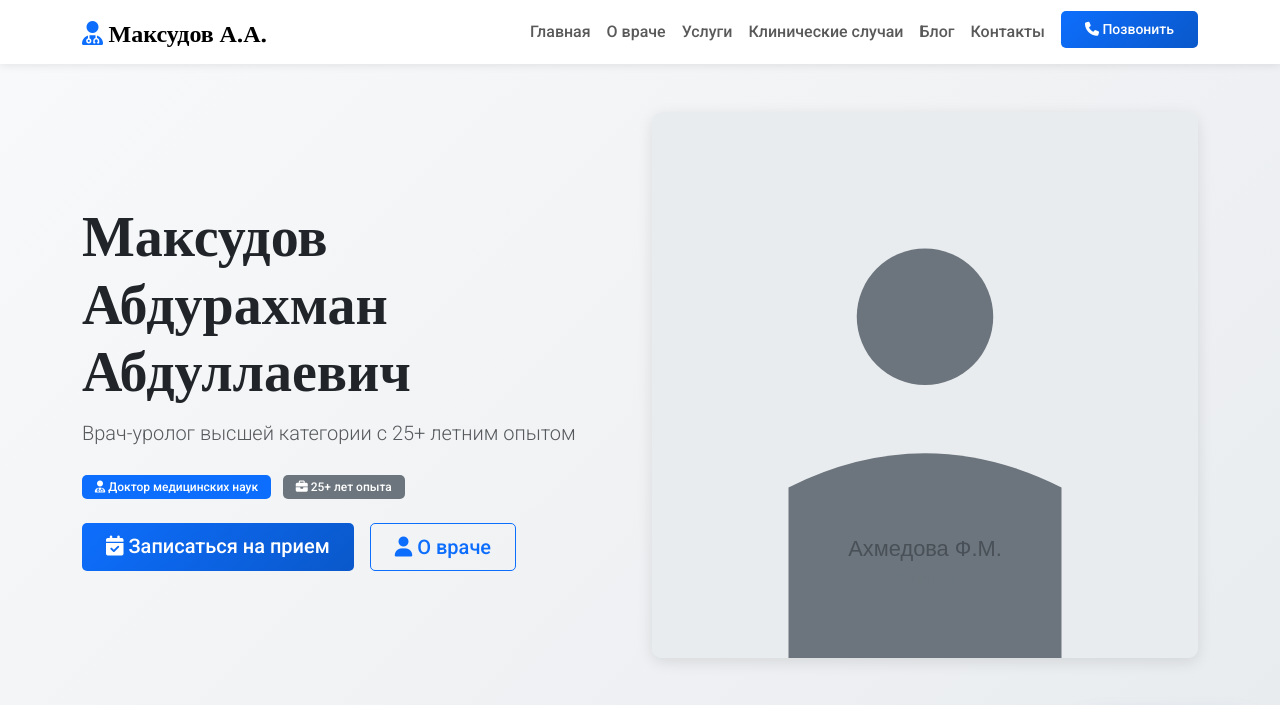
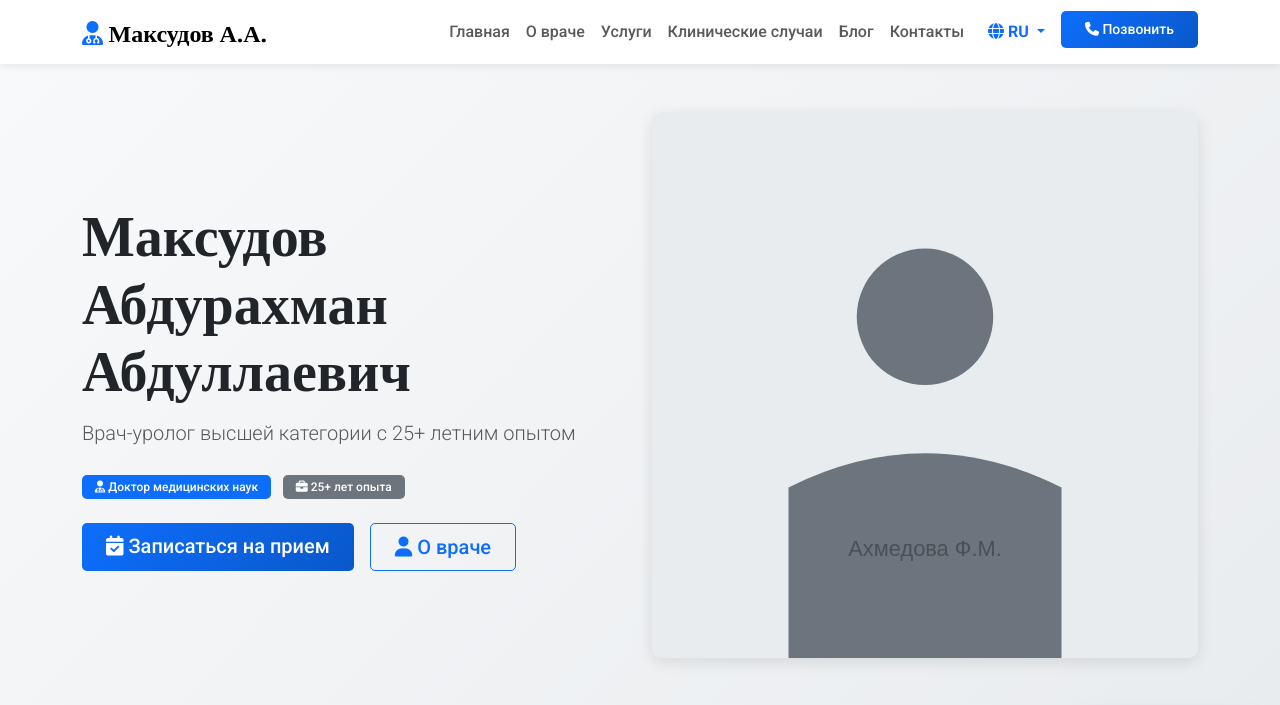
Before and after one commit to STQT/dr-maksudov, a Django app: page / in a window 1280 px wide. Shown: the top 705 px of the page. Run offline with Django 4.2, Linux system fonts and the light colour scheme; data comes from the database, SQL or seed files in the repository; both versions use the stored data as it was after the commit; some libraries are stand-ins or nearby versions.

Commit message:
fix localization

```diff
--- a/core/templates/base.html
+++ b/core/templates/base.html
@@ -1,6 +1,9 @@
 {% load static %}
+{% load i18n %}
+{% load custom_filters %}
+{% get_current_language as CURRENT_LANGUAGE %}
 <!DOCTYPE html>
-<html lang="ru">
+<html lang="{{ CURRENT_LANGUAGE|default:'ru' }}">
 <head>
     <meta charset="UTF-8">
     <meta name="viewport" content="width=device-width, initial-scale=1.0">
@@ -72,26 +75,46 @@
             <div class="collapse navbar-collapse" id="navbarNav">
                 <ul class="navbar-nav ms-auto">
                     <li class="nav-item">
-                        <a class="nav-link {% if request.resolver_match.url_name == 'index' %}active{% endif %}" href="{% url 'index' %}">Главная</a>
+                        <a class="nav-link {% if request.resolver_match.url_name == 'index' %}active{% endif %}" href="{% url 'index' %}">{% trans "Главная" %}</a>
                     </li>
                     <li class="nav-item">
-                        <a class="nav-link {% if request.resolver_match.url_name == 'about' %}active{% endif %}" href="{% url 'about' %}">О враче</a>
+                        <a class="nav-link {% if request.resolver_match.url_name == 'about' %}active{% endif %}" href="{% url 'about' %}">{% trans "О враче" %}</a>
                     </li>
                     <li class="nav-item">
-                        <a class="nav-link {% if request.resolver_match.url_name == 'services' %}active{% endif %}" href="{% url 'services' %}">Услуги</a>
+                        <a class="nav-link {% if request.resolver_match.url_name == 'services' %}active{% endif %}" href="{% url 'services' %}">{% trans "Услуги" %}</a>
                     </li>
                     <li class="nav-item">
-                        <a class="nav-link {% if request.resolver_match.url_name == 'portfolio' %}active{% endif %}" href="{% url 'portfolio' %}">Клинические случаи</a>
+                        <a class="nav-link {% if request.resolver_match.url_name == 'portfolio' %}active{% endif %}" href="{% url 'portfolio' %}">{% trans "Клинические случаи" %}</a>
                     </li>
                     <li class="nav-item">
-                        <a class="nav-link {% if request.resolver_match.url_name == 'blog' %}active{% endif %}" href="{% url 'blog' %}">Блог</a>
+                        <a class="nav-link {% if request.resolver_match.url_name == 'blog' %}active{% endif %}" href="{% url 'blog' %}">{% trans "Блог" %}</a>
                     </li>
                     <li class="nav-item">
-                        <a class="nav-link {% if request.resolver_match.url_name == 'contact' %}active{% endif %}" href="{% url 'contact' %}">Контакты</a>
+                        <a class="nav-link {% if request.resolver_match.url_name == 'contact' %}active{% endif %}" href="{% url 'contact' %}">{% trans "Контакты" %}</a>
+                    </li>
+                    <li class="nav-item dropdown ms-2">
+                        {% get_available_languages as LANGUAGES %}
+                        <a class="nav-link dropdown-toggle" href="#" id="languageDropdown" role="button" data-bs-toggle="dropdown" aria-expanded="false">
+                            <i class="fas fa-globe"></i> {{ CURRENT_LANGUAGE|upper }}
+                        </a>
+                        <ul class="dropdown-menu dropdown-menu-end" aria-labelledby="languageDropdown">
+                            {% for language_code, language_name in LANGUAGES %}
+                            <li>
+                                <form action="{% url 'set_language' %}" method="post" style="display: inline;">
+                                    {% csrf_token %}
+                                    <input type="hidden" name="language" value="{{ language_code }}">
+                                    <input type="hidden" name="next" value="{% if language_code == 'ru' %}{{ request.path|remove_prefix:'/uz' }}{% else %}/uz{{ request.path }}{% endif %}">
+                                    <button type="submit" class="dropdown-item {% if language_code == CURRENT_LANGUAGE %}active{% endif %}">
+                                        {{ language_name }}
+                                    </button>
+                                </form>
+                            </li>
+                            {% endfor %}
+                        </ul>
                     </li>
                     <li class="nav-item">
                         <a class="btn btn-primary btn-sm ms-2" href="tel:+998889992228">
-                            <i class="fas fa-phone"></i> Позвонить
+                            <i class="fas fa-phone"></i> {% trans "Позвонить" %}
                         </a>
                     </li>
                 </ul>
@@ -277,11 +300,11 @@
 
     <!-- Telegram Contact Button -->
     {% if profile and profile.telegram %}
-    <a href="{{ profile.telegram }}" target="_blank" class="telegram-float" title="Есть вопросы? Тогда пиши нам!">
+    <a href="{{ profile.telegram }}" target="_blank" class="telegram-float" title="{% trans 'Есть вопросы? Тогда пиши нам!' %}">
         <div class="telegram-float-icon">
             <i class="fab fa-telegram"></i>
         </div>
-        <div class="telegram-float-text">Есть вопросы?<br>Тогда пиши нам!</div>
+        <div class="telegram-float-text">{% trans "Есть вопросы?" %}<br>{% trans "Тогда пиши нам!" %}</div>
     </a>
     {% endif %}
 
--- a/core/templates/index.html
+++ b/core/templates/index.html
@@ -1,5 +1,6 @@
 {% extends 'base.html' %}
 {% load static %}
+{% load i18n %}
 {% load custom_filters %}
 
 {% block title %}Главная - Максудов Абдурахман{% endblock %}
@@ -19,10 +20,10 @@
                 </div>
                 <div class="d-flex gap-3">
                     <a href="{% url 'order_service' %}" class="btn btn-primary btn-lg">
-                        <i class="fas fa-calendar-check"></i> Записаться на прием
+                        <i class="fas fa-calendar-check"></i> {% trans "Записаться на прием" %}
                     </a>
                     <a href="{% url 'about' %}" class="btn btn-outline-primary btn-lg">
-                        <i class="fas fa-user"></i> О враче
+                        <i class="fas fa-user"></i> {% trans "О враче" %}
                     </a>
                 </div>
                 {% endif %}
@@ -62,10 +63,10 @@
                         {% endif %}
                         <div class="d-flex gap-2 mt-3">
                             <a href="{{ service.get_absolute_url }}" class="btn btn-outline-primary flex-fill">
-                                <i class="fas fa-info-circle"></i> Подробнее
+                                <i class="fas fa-info-circle"></i> {% trans "Подробнее" %}
                             </a>
                             <a href="tel:+998889992228" class="btn btn-primary flex-fill">
-                                <i class="fas fa-phone"></i> Позвонить
+                                <i class="fas fa-phone"></i> {% trans "Позвонить" %}
                             </a>
                         </div>
                     </div>
@@ -74,7 +75,7 @@
             {% endfor %}
         </div>
         <div class="text-center mt-4">
-            <a href="{% url 'services' %}" class="btn btn-primary">Все услуги</a>
+            <a href="{% url 'services' %}" class="btn btn-primary">{% trans "Все услуги" %}</a>
         </div>
     </div>
 </section>
--- a/core/templatetags/custom_filters.py
+++ b/core/templatetags/custom_filters.py
@@ -43,3 +43,13 @@ def first_words(value, num_words=20):
     if len(words) > num_words:
         return ' '.join(words[:num_words]) + '...'
     return value
+
+
+@register.filter
+def remove_prefix(value, prefix):
+    """Удаляет префикс из строки если он есть"""
+    if not value:
+        return ''
+    if value.startswith(prefix):
+        return value[len(prefix):]
+    return value
--- a/maksudov_project/urls.py
+++ b/maksudov_project/urls.py
@@ -4,6 +4,7 @@ URL configuration for maksudov_project project.
 from django.contrib import admin
 from django.urls import path, include
 from django.conf import settings
+from django.conf.urls.i18n import i18n_patterns
 from django.conf.urls.static import static
 from django.contrib.sitemaps.views import sitemap
 from django.views.generic import TemplateView
@@ -16,13 +17,20 @@ sitemaps = {
     'books': BookSitemap,
 }
 
+# URLs that should not be localized
 urlpatterns = [
     path('admin/', admin.site.urls),
     path('ckeditor/', include('ckeditor_uploader.urls')),
-    path('', include('core.urls')),
+    path('i18n/', include('django.conf.urls.i18n')),
     path('sitemap.xml', sitemap, {'sitemaps': sitemaps}, name='django.contrib.sitemaps.views.sitemap'),
     path('robots.txt', TemplateView.as_view(template_name='robots.txt', content_type='text/plain'), name='robots'),
 ]
+
+# Add language prefix to all URLs
+urlpatterns += i18n_patterns(
+    path('', include('core.urls')),
+    prefix_default_language=False,
+)
 
 # Serve media files
 if settings.DEBUG:
```
Also changed, not shown: core/templates/order_service.html (+6 -5 lines), core/templates/service_detail.html (+7 -6 lines), db.sqlite3, locale/ru/LC_MESSAGES/django.po (added), locale/uz/LC_MESSAGES/django.po (added), 2 other files.
